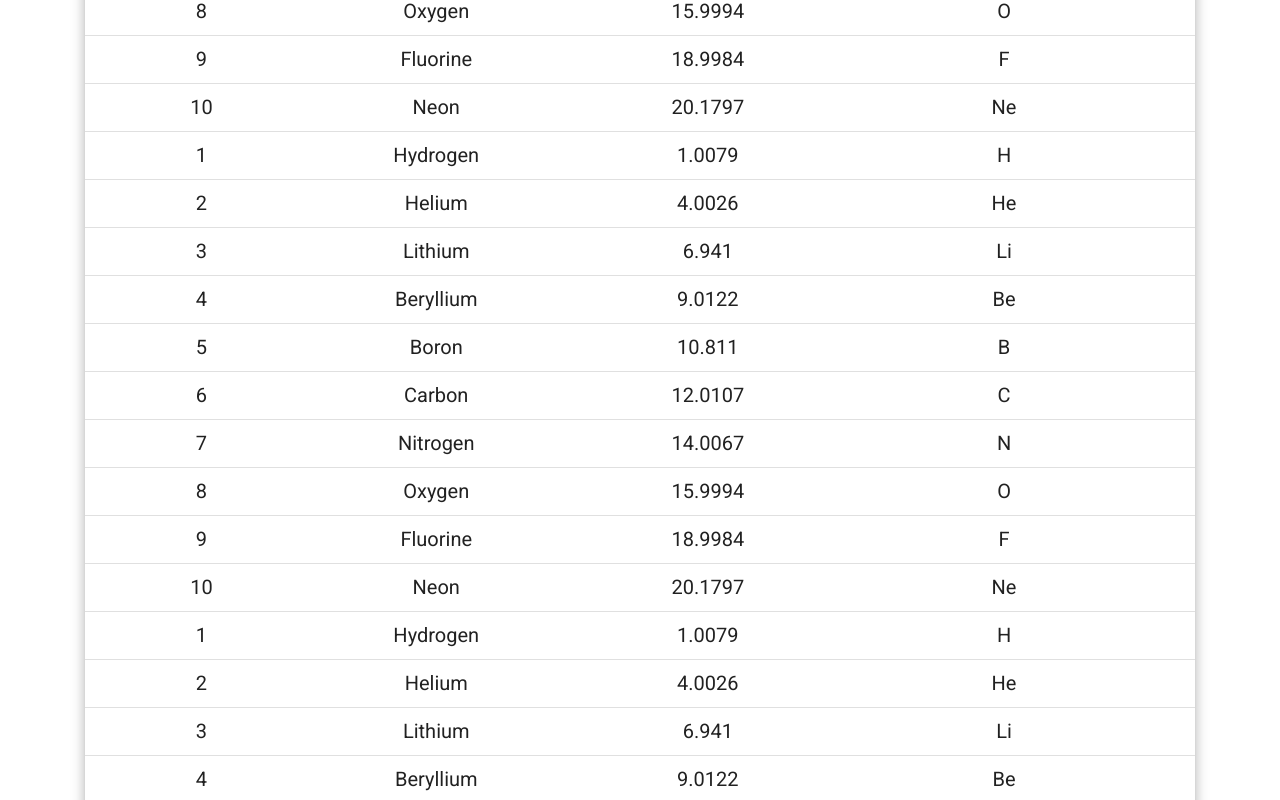
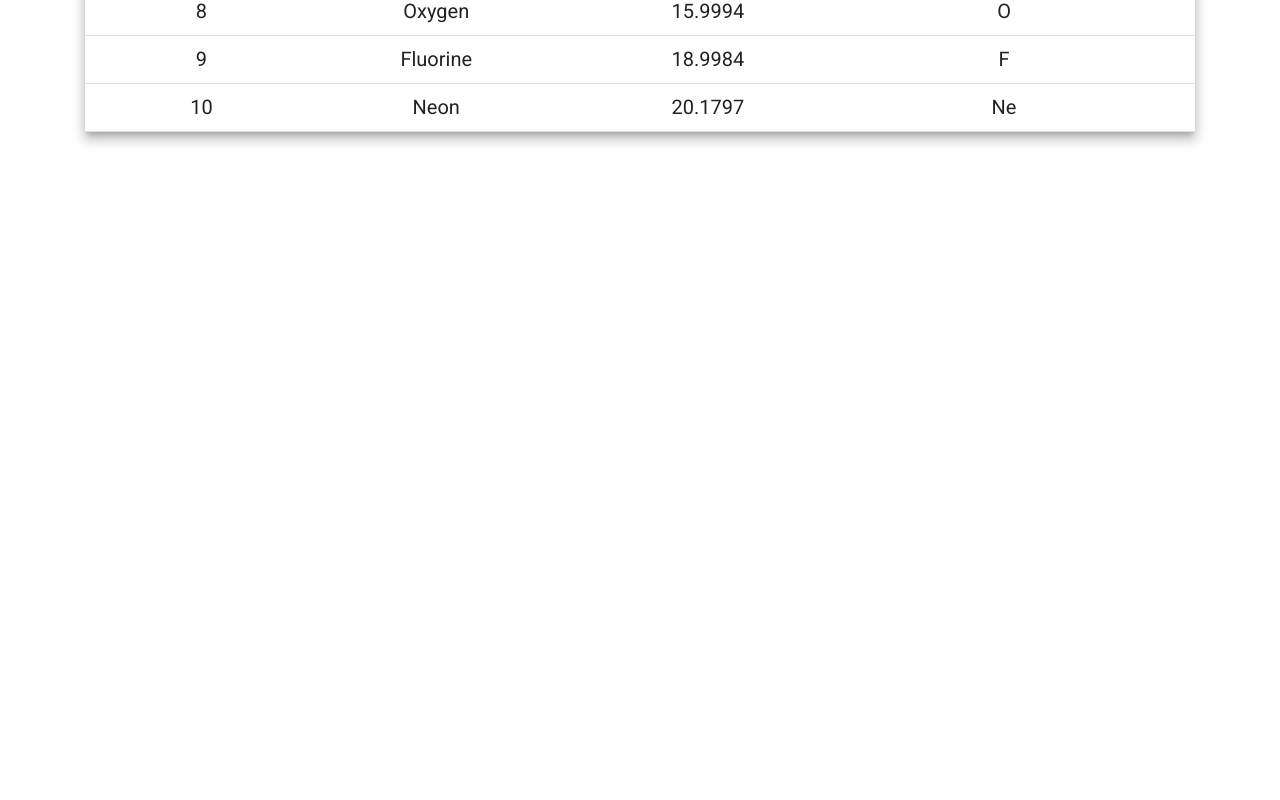
Before and after one commit to Inzynierka2020/PracaInzynierska, an Angular app in the folder APP.UI/: page / in a window 1280 px wide. Shown: the part 620-1420 px from the top of the page. After the commit the page ends 800 px from the top, so only its background shows below. Built offline with nearby package versions, Linux system fonts and the light colour scheme.

Commit message:
Settings view

```diff
--- a/APP.UI/src/app/browse/browse.component.html
+++ b/APP.UI/src/app/browse/browse.component.html
@@ -6,6 +6,7 @@
         </span>
         <button mat-raised-button color="primary" (click)="nextRound()">Next round</button>
     </div>
-    <app-score></app-score>
-    <br>
 </div>
+<app-score class="mb-5"></app-score>
+<app-score></app-score>
+<br>
--- a/APP.UI/src/app/round/round.component.html
+++ b/APP.UI/src/app/round/round.component.html
@@ -1,2 +1,3 @@
 <button mat-raised-button color="accent" (click)="finishRound()">Finish round</button>
 <app-score></app-score>
+<app-score></app-score>
--- a/APP.UI/src/app/score/score.component.ts
+++ b/APP.UI/src/app/score/score.component.ts
@@ -18,68 +18,6 @@ const ELEMENT_DATA: PeriodicElement[] = [
   {position: 8, name: 'Oxygen', weight: 15.9994, symbol: 'O'},
   {position: 9, name: 'Fluorine', weight: 18.9984, symbol: 'F'},
   {position: 10, name: 'Neon', weight: 20.1797, symbol: 'Ne'},
-  {position: 1, name: 'Hydrogen', weight: 1.0079, symbol: 'H'},
-  {position: 2, name: 'Helium', weight: 4.0026, symbol: 'He'},
-  {position: 3, name: 'Lithium', weight: 6.941, symbol: 'Li'},
-  {position: 4, name: 'Beryllium', weight: 9.0122, symbol: 'Be'},
-  {position: 5, name: 'Boron', weight: 10.811, symbol: 'B'},
-  {position: 6, name: 'Carbon', weight: 12.0107, symbol: 'C'},
-  {position: 7, name: 'Nitrogen', weight: 14.0067, symbol: 'N'},
-  {position: 8, name: 'Oxygen', weight: 15.9994, symbol: 'O'},
-  {position: 9, name: 'Fluorine', weight: 18.9984, symbol: 'F'},
-  {position: 10, name: 'Neon', weight: 20.1797, symbol: 'Ne'},
-  {position: 1, name: 'Hydrogen', weight: 1.0079, symbol: 'H'},
-  {position: 2, name: 'Helium', weight: 4.0026, symbol: 'He'},
-  {position: 3, name: 'Lithium', weight: 6.941, symbol: 'Li'},
-  {position: 4, name: 'Beryllium', weight: 9.0122, symbol: 'Be'},
-  {position: 5, name: 'Boron', weight: 10.811, symbol: 'B'},
-  {position: 6, name: 'Carbon', weight: 12.0107, symbol: 'C'},
-  {position: 7, name: 'Nitrogen', weight: 14.0067, symbol: 'N'},
-  {position: 8, name: 'Oxygen', weight: 15.9994, symbol: 'O'},
-  {position: 9, name: 'Fluorine', weight: 18.9984, symbol: 'F'},
-  {position: 10, name: 'Neon', weight: 20.1797, symbol: 'Ne'},
-  {position: 1, name: 'Hydrogen', weight: 1.0079, symbol: 'H'},
-  {position: 2, name: 'Helium', weight: 4.0026, symbol: 'He'},
-  {position: 3, name: 'Lithium', weight: 6.941, symbol: 'Li'},
-  {position: 4, name: 'Beryllium', weight: 9.0122, symbol: 'Be'},
-  {position: 5, name: 'Boron', weight: 10.811, symbol: 'B'},
-  {position: 6, name: 'Carbon', weight: 12.0107, symbol: 'C'},
-  {position: 7, name: 'Nitrogen', weight: 14.0067, symbol: 'N'},
-  {position: 8, name: 'Oxygen', weight: 15.9994, symbol: 'O'},
-  {position: 9, name: 'Fluorine', weight: 18.9984, symbol: 'F'},
-  {position: 10, name: 'Neon', weight: 20.1797, symbol: 'Ne'},
-  {position: 1, name: 'Hydrogen', weight: 1.0079, symbol: 'H'},
-  {position: 2, name: 'Helium', weight: 4.0026, symbol: 'He'},
-  {position: 3, name: 'Lithium', weight: 6.941, symbol: 'Li'},
-  {position: 4, name: 'Beryllium', weight: 9.0122, symbol: 'Be'},
-  {position: 5, name: 'Boron', weight: 10.811, symbol: 'B'},
-  {position: 6, name: 'Carbon', weight: 12.0107, symbol: 'C'},
-  {position: 7, name: 'Nitrogen', weight: 14.0067, symbol: 'N'},
-  {position: 8, name: 'Oxygen', weight: 15.9994, symbol: 'O'},
-  {position: 9, name: 'Fluorine', weight: 18.9984, symbol: 'F'},
-  {position: 10, name: 'Neon', weight: 20.1797, symbol: 'Ne'},
-  {position: 1, name: 'Hydrogen', weight: 1.0079, symbol: 'H'},
-  {position: 2, name: 'Helium', weight: 4.0026, symbol: 'He'},
-  {position: 3, name: 'Lithium', weight: 6.941, symbol: 'Li'},
-  {position: 4, name: 'Beryllium', weight: 9.0122, symbol: 'Be'},
-  {position: 5, name: 'Boron', weight: 10.811, symbol: 'B'},
-  {position: 6, name: 'Carbon', weight: 12.0107, symbol: 'C'},
-  {position: 7, name: 'Nitrogen', weight: 14.0067, symbol: 'N'},
-  {position: 8, name: 'Oxygen', weight: 15.9994, symbol: 'O'},
-  {position: 9, name: 'Fluorine', weight: 18.9984, symbol: 'F'},
-  {position: 10, name: 'Neon', weight: 20.1797, symbol: 'Ne'},
-  {position: 1, name: 'Hydrogen', weight: 1.0079, symbol: 'H'},
-  {position: 2, name: 'Helium', weight: 4.0026, symbol: 'He'},
-  {position: 3, name: 'Lithium', weight: 6.941, symbol: 'Li'},
-  {position: 4, name: 'Beryllium', weight: 9.0122, symbol: 'Be'},
-  {position: 5, name: 'Boron', weight: 10.811, symbol: 'B'},
-  {position: 6, name: 'Carbon', weight: 12.0107, symbol: 'C'},
-  {position: 7, name: 'Nitrogen', weight: 14.0067, symbol: 'N'},
-  {position: 8, name: 'Oxygen', weight: 15.9994, symbol: 'O'},
-  {position: 9, name: 'Fluorine', weight: 18.9984, symbol: 'F'},
-  {position: 10, name: 'Neon', weight: 20.1797, symbol: 'Ne'},
-
-
 ];
 
 @Component({
--- a/APP.UI/src/app/settings/settings.component.css
+++ b/APP.UI/src/app/settings/settings.component.css
@@ -0,0 +1,37 @@
+mat-sidenav-content {
+    height: 400px;
+}
+
+mat-button-toggle-group {
+    flex-direction: column;
+    font-size: larger;
+}
+
+button {
+    width: 200px;
+    height: 50px;
+    font-size: 25px;
+}
+
+.buttons {
+    display: flex;
+    justify-content: space-evenly;
+}
+
+.content {
+    display: flex;
+    flex-direction: column;
+    justify-content: space-between;
+    height: 100%;
+}
+
+.settings {
+    display: flex;
+    flex-direction: row;
+    margin-top: 20px;
+}
+
+.settings-text {
+    margin-left: 50px;
+    margin-top: 20px;
+}
--- a/APP.UI/src/app/settings/settings.component.html
+++ b/APP.UI/src/app/settings/settings.component.html
@@ -1,4 +1,30 @@
-<p>
-    settings works! settings works! settings works! settings works! settings works! settings works! settings works! settings works! settings works! settings works! settings works! settings works! settings works! settings works! settings works! settings works!
-    settings works! settings works! settings works! settings works! settings works! settings works! settings works! settings works! settings works!
-</p>
+<div class="content">
+    <div class="settings">
+        <mat-button-toggle-group #group="matButtonToggleGroup">
+            <mat-button-toggle value="left" checked>
+                Connection
+            </mat-button-toggle>
+            <mat-button-toggle value="center">
+                Application
+            </mat-button-toggle>
+            <mat-button-toggle value="right">
+                Visuals
+            </mat-button-toggle>
+        </mat-button-toggle-group>
+        <div class="settings-text">
+            <div *ngIf="group.value=='left'">
+                Connection options
+            </div>
+            <div *ngIf="group.value=='center'">
+                Application options
+            </div>
+            <div *ngIf="group.value=='right'">
+                Visual options
+            </div>
+        </div>
+    </div>
+    <div class="buttons">
+        <button mat-raised-button color="accent" (click)="save()">Save</button>
+        <button mat-raised-button color="warn" (click)="close()">Close</button>
+    </div>
+</div>
--- a/APP.UI/src/app/settings/settings.component.ts
+++ b/APP.UI/src/app/settings/settings.component.ts
@@ -13,7 +13,7 @@ export class SettingsComponent implements OnInit {
   ngOnInit() {
   }
 
-  onNoClick(){
+  close(){
     this.dialogRef.close();
   }
 
--- a/APP.UI/src/app/tab/tab.component.html
+++ b/APP.UI/src/app/tab/tab.component.html
@@ -1,4 +1,4 @@
-<mat-tab-group (selectedTabChange)="onChangeTab($event)" #matTabGroup>
+<mat-tab-group (selectedTabChange)="onChangeTab($event)" animationDuration="0" #matTabGroup>
     <mat-tab label="Score">
         <div class="tab-content">
             <app-score></app-score>
--- a/APP.UI/src/app/toolbar/toolbar.component.css
+++ b/APP.UI/src/app/toolbar/toolbar.component.css
@@ -37,7 +37,7 @@ i {
 }
 
 i:hover {
-    text-shadow: 2px 2px 4px rgba(0, 0, 0, .87);
+    text-shadow: 2px 2px 25px rgba(0, 0, 0, .87);
 }
 
 mat-toolbar {
--- a/APP.UI/src/app/toolbar/toolbar.component.ts
+++ b/APP.UI/src/app/toolbar/toolbar.component.ts
@@ -22,7 +22,9 @@ export class ToolbarComponent implements OnInit {
 
   openSettings(){
     const dialogRef = this.dialog.open(SettingsComponent, {
-      width: '250px',
+      width: '2500px',
+      height: '800px',
+      disableClose: true
     });
 
     dialogRef.afterClosed().subscribe(result => {
```
Also changed, not shown: APP.UI/src/modules/material/material.module.ts (+9 -1 lines).
